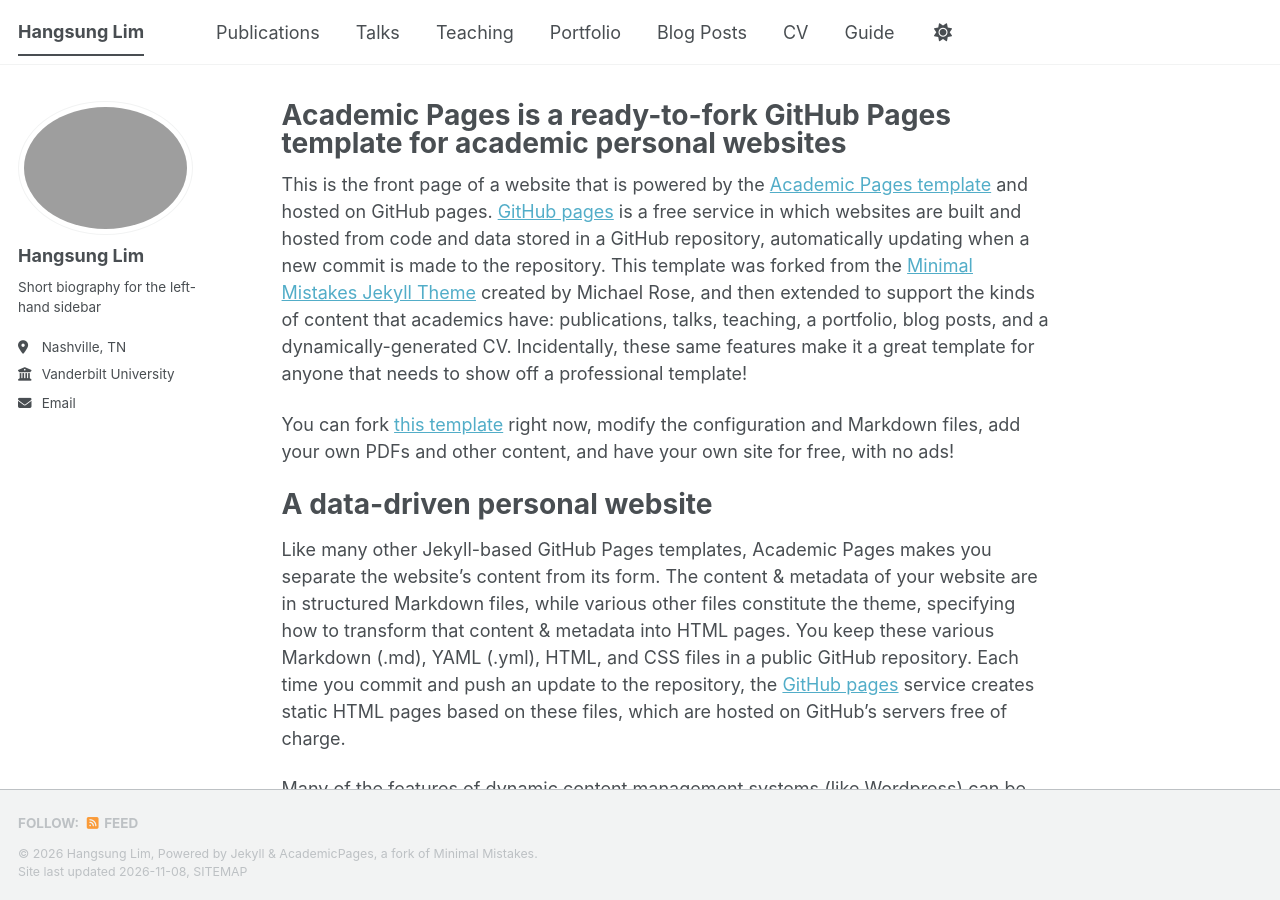
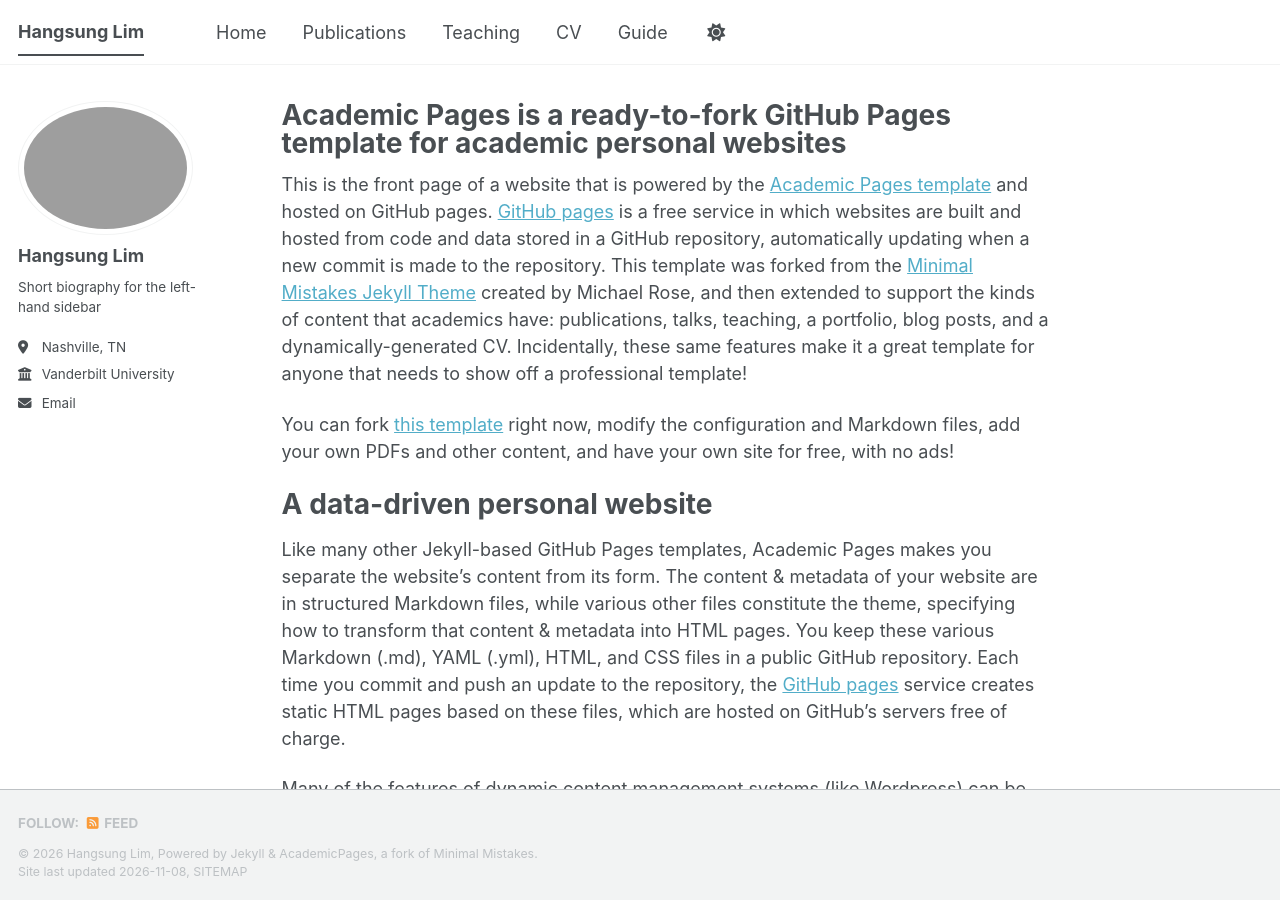
Before and after one commit to limhangsung/limhangsung.github.io, a Jekyll site: the page built from _pages/about.md, in a window 1280 px wide and 900 px high. Built offline with Jekyll 4.4.1, drawn with Linux system fonts in a browser that asks for light colours; a script bundle is joined from its source files by our own code; a style sheet for code colours, icons or effects is not loaded.

Commit message:
Update navigation.yml

```diff
--- a/_data/navigation.yml
+++ b/_data/navigation.yml
@@ -8,20 +8,14 @@
 #      Markdown formatted page while the second is generated using JSON.
 
 main:
+  - title: "Home"
+    url: limhangsung.github.io
+
   - title: "Publications"
     url: /publications/
 
-  - title: "Talks"
-    url: /talks/
-
   - title: "Teaching"
     url: /teaching/
-
-  - title: "Portfolio"
-    url: /portfolio/
-
-  - title: "Blog Posts"
-    url: /year-archive/
 
   - title: "CV"
     url: /cv/
```
